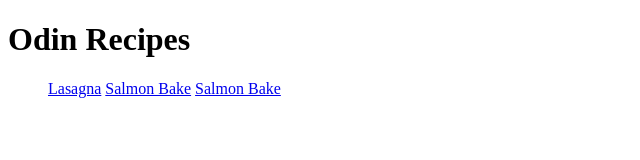
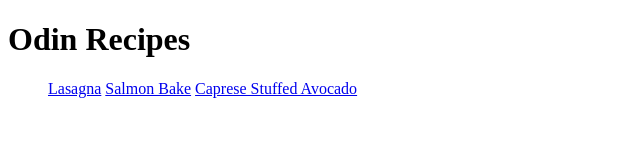
Before and after one commit to replakcan/odin-recipes, a plain HTML site: page index.html in a window 1280 px wide. Shown: the whole page, without its empty margins (0-640 px from the left). Drawn offline with Linux system fonts and the light colour scheme.

Commit message:
Update anchor element content

```diff
--- a/index.html
+++ b/index.html
@@ -10,7 +10,7 @@
         <ul>
             <a href="recipes/lasagna.html">Lasagna</a>
             <a href="recipes/salmon-bake.html">Salmon Bake</a>
-            <a href="recipes/caprese-stuffed-avocado.html">Salmon Bake</a>
+            <a href="recipes/caprese-stuffed-avocado.html">Caprese Stuffed Avocado</a>
         </ul>
 
     </body>
```
